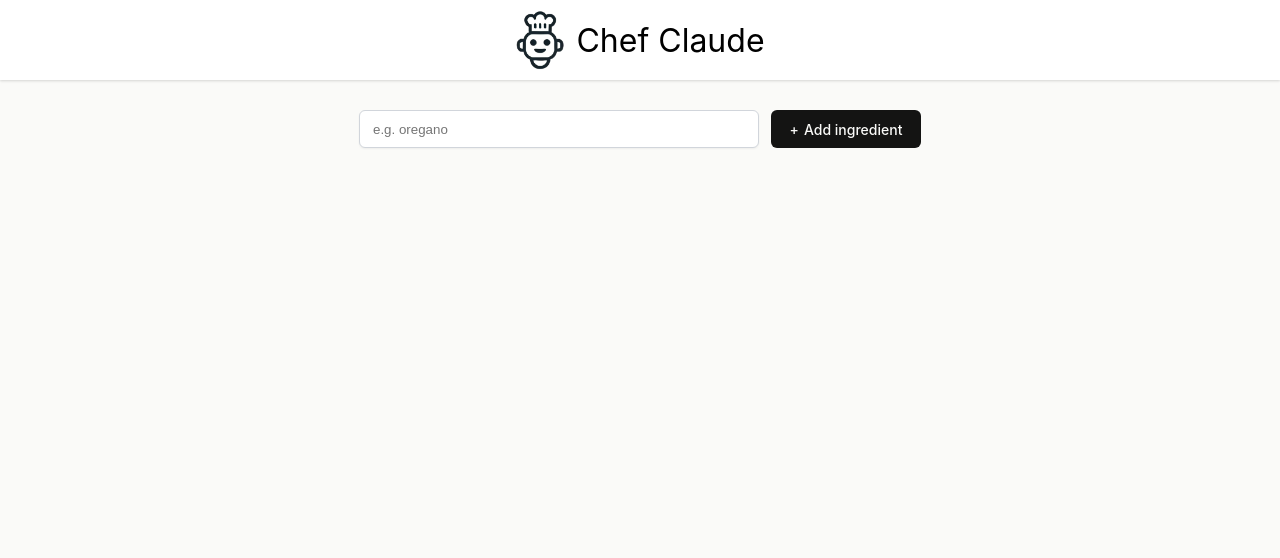
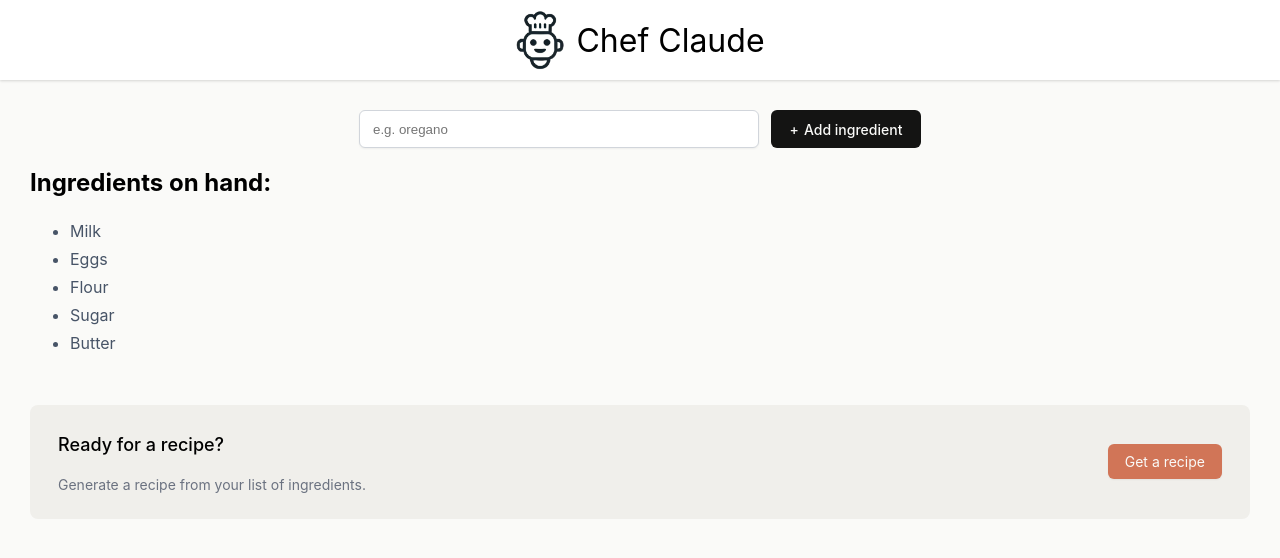
Before and after one commit to greg-atemi/chef-claude, a React app: page / in a window 1280 px wide. Shown: the top 558 px of the page. Built offline with nearby package versions, Linux system fonts and the light colour scheme; no server answers; the HTML template or start-up script is replaced by a standard one; what @huggingface/inference would draw is missing.

Commit message:
Added Ref

```diff
--- a/src/components/IngidientList.jsx
+++ b/src/components/IngidientList.jsx
@@ -9,7 +9,7 @@ export default function IngredientsList(props) {
             <h2>Ingredients on hand:</h2>
             <ul className="ingredients-list" aria-live="polite">{ingredientsListItems}</ul>
             {props.ingredients.length > 3 && <div className="get-recipe-container">
-                <div>
+                <div ref={props.ref}>
                     <h3>Ready for a recipe?</h3>
                     <p>Generate a recipe from your list of ingredients.</p>
                 </div>
--- a/src/components/Main.jsx
+++ b/src/components/Main.jsx
@@ -5,8 +5,10 @@ import { getRecipeFromMistral } from "../../ai"
 
 export default function Main() {
 
-    const [ingredients, setIngredients] = React.useState([])
+    const [ingredients, setIngredients] = React.useState(["Milk", "Eggs", "Flour", "Sugar", "Butter"])
     const [recipe, setRecipe] = React.useState("")
+    const recipeSection = React.useRef(null)
+    console.log(recipeSection)
 
     function addIngredient(formData) {
         const newIngredient = formData.get("ingredient")
@@ -31,6 +33,7 @@ export default function Main() {
             </form>
             {ingredients.length > 0 &&
                 <IngredientsList
+                    ref={recipeSection}
                     ingredients={ingredients}
                     getRecipe={getRecipe}
                 />}
```
